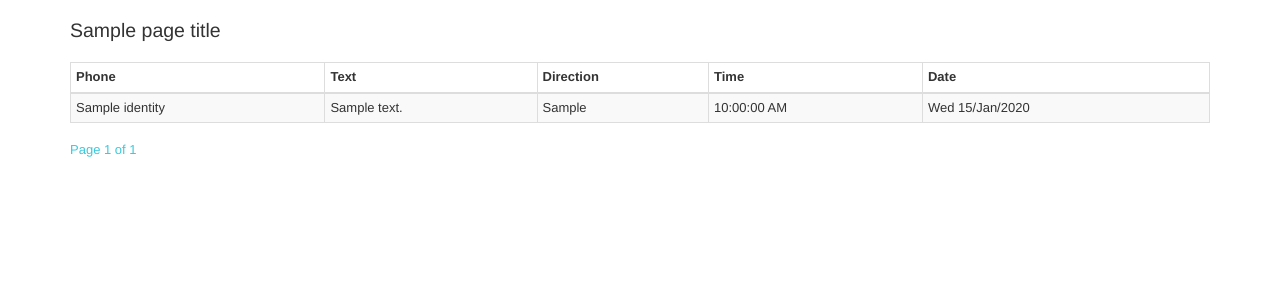
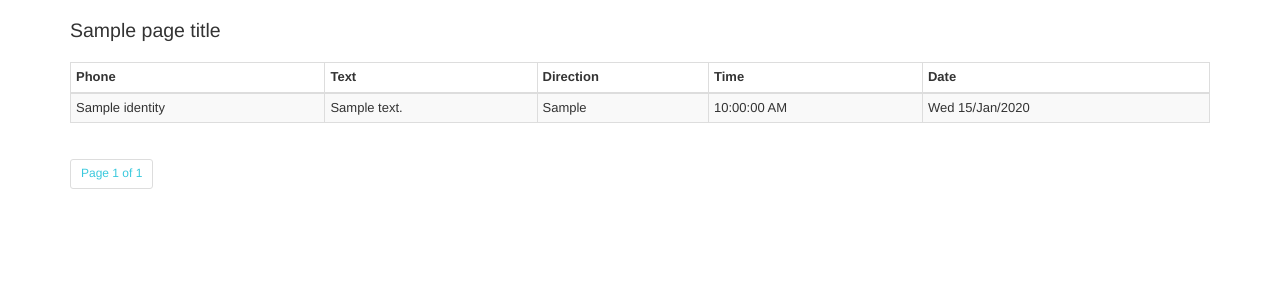
Before and after one commit to timbaobjects/hfr, a Django app: template core/templates/core/message_list.html in a window 1280 px wide. Shown: the part 36-336 px from the top of the page. Run offline with Django 3.2, Linux system fonts and the light colour scheme; the template is opened without the code that fills it: most values are stand-ins (such as "Sample title", 1, 10 or a date in 2020); some libraries are stand-ins or nearby versions.

Commit message:
Updated message list pagination style

```diff
--- a/core/templates/core/message_list.html
+++ b/core/templates/core/message_list.html
@@ -26,7 +26,7 @@
 			</tbody>
 		</table>
 		<div>
-			<ul class="pure-paginator">
+			<ul class="pagination pagination-sm">
 				{% if page_obj.has_previous %}
 				<li><a href="?page={{ page_obj.previous_page_number }}"></a></li>
 				{% endif %}
```
Lines whose indentation alone changed are shown as unchanged.
